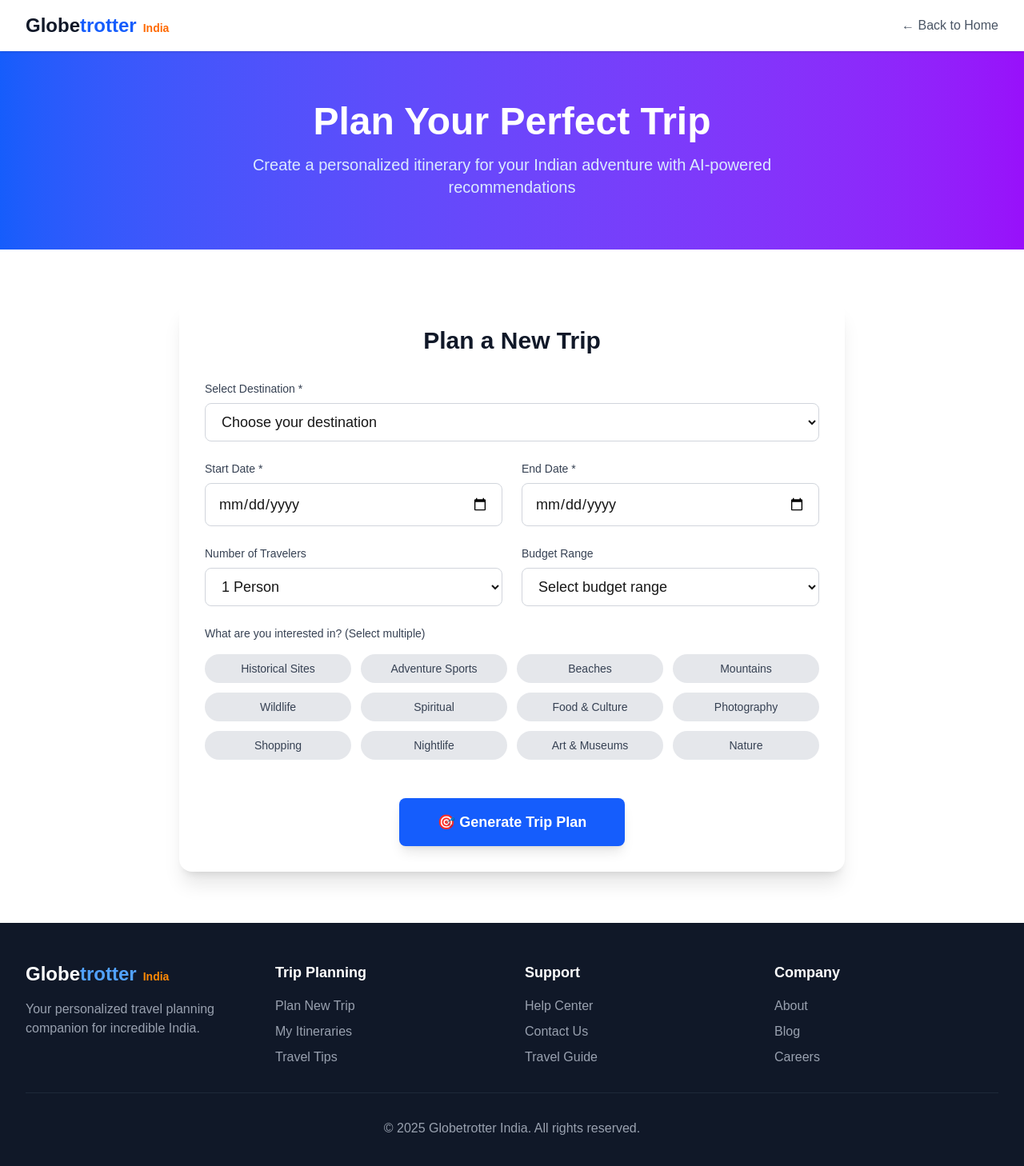
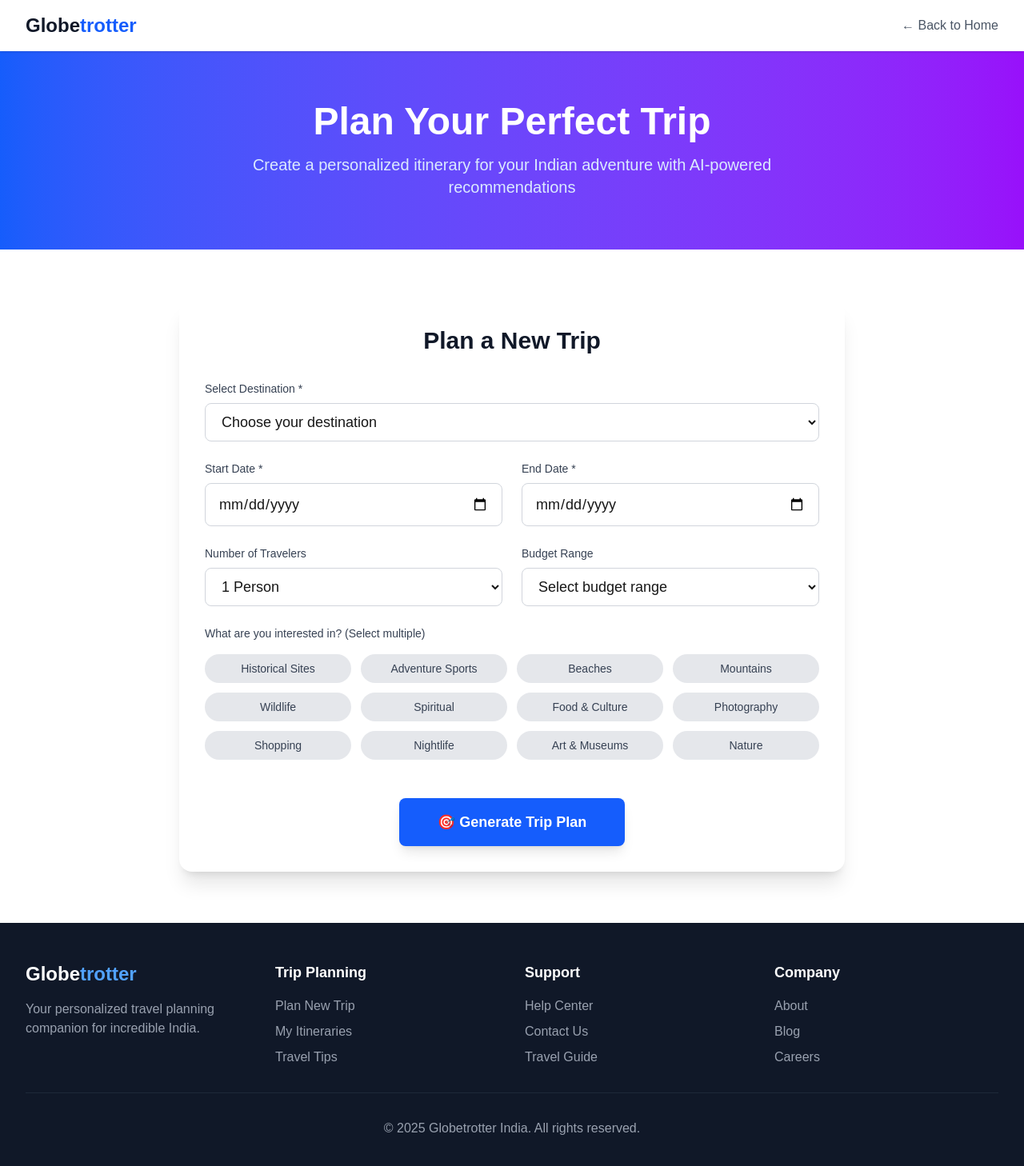
Before and after one commit to dimi-odoo/globetrotter, a Next.js app: page /plan-trip in a window 1280 px wide. Shown: the top 1458 px of the page at 80% size. Built offline with nearby package versions, Linux system fonts and the light colour scheme.

Commit message:
update planner edit

```diff
--- a/app/plan-trip/page.tsx
+++ b/app/plan-trip/page.tsx
@@ -105,7 +105,7 @@ export default function PlanTrip() {
   const generateSuggestionsWithGemini = async () => {
     setLoading(true);
     try {
-      const model = genAI.getGenerativeModel({ model: "gemini-1.5-pro" });
+      const model = genAI.getGenerativeModel({ model: "gemini-1.5-flash" });
 
       const destinationInfo = indianDestinations.find(d => d.id === tripPlan.destination);
       const tripDuration = calculateDays();
@@ -269,7 +269,7 @@ export default function PlanTrip() {
             <div className="flex items-center">
               <Link href="/" className="text-2xl font-bold text-gray-900">
                 Globe<span className="text-blue-600">trotter</span>
-                <span className="text-sm text-orange-500 ml-2">India</span>
+                {/* <span className="text-sm text-orange-500 ml-2">India</span> */}
               </Link>
             </div>
             <div className="flex items-center space-x-4">
@@ -610,7 +610,7 @@ export default function PlanTrip() {
             <div>
               <h3 className="text-2xl font-bold mb-4">
                 Globe<span className="text-blue-400">trotter</span>
-                <span className="text-orange-400 text-sm ml-2">India</span>
+                {/* <span className="text-orange-400 text-sm ml-2">India</span> */}
               </h3>
               <p className="text-gray-400">
                 Your personalized travel planning companion for incredible India.
```
